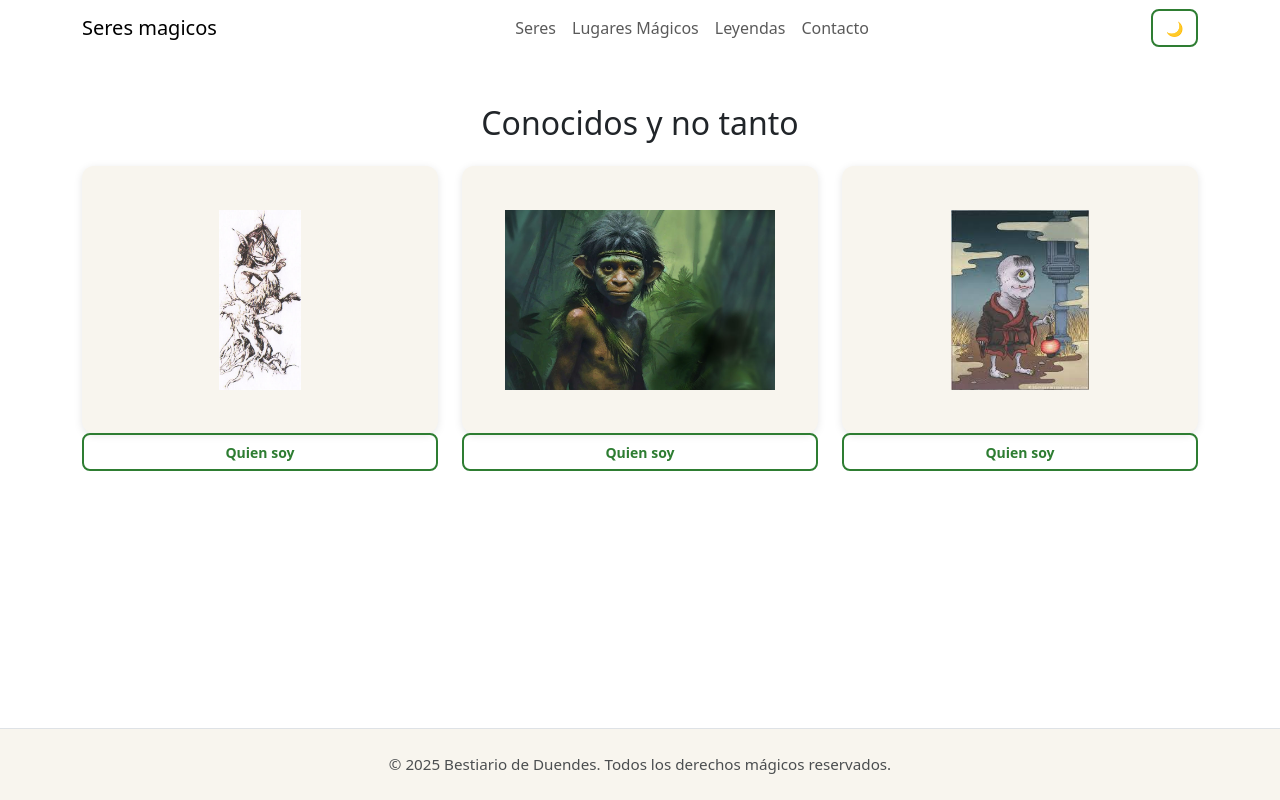
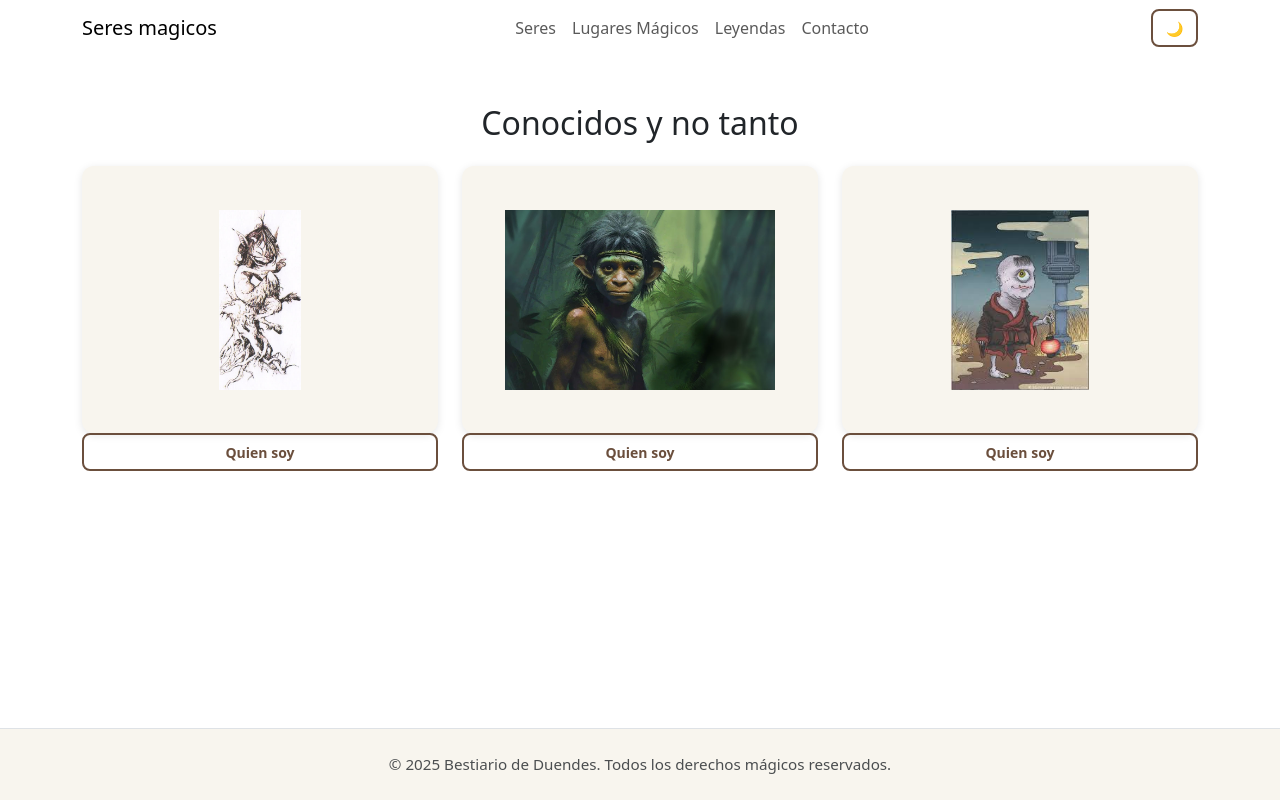
Before and after one commit to cocomicho1986/tpn3diegovazquez, a React (Vite) app: page /proyectos in a window 1280 px wide. Built offline with nearby package versions, Linux system fonts and the light colour scheme.

Commit message:
cambiar color boton a marrones

```diff
--- a/src/styles/UIButton.module.css
+++ b/src/styles/UIButton.module.css
@@ -1,6 +1,12 @@
 /* src/styles/UIButton.module.css */
+/* Paleta de colores marrón sugerida: */
+/* --color-primary: #6b4f3d; (Marrón medio) */
+/* --color-secondary: #9c7b64; (Marrón claro para hover/fondo) */
+/* --color-accent: #4a342a; (Marrón oscuro para acentos/éxito) */
+
+
 .button {
-  border: 2px solid var(--color-primary, #2e7d32);
+  border: 2px solid var(--color-primary, #6b4f3d);
   border-radius: 8px;
   font-weight: 600;
   cursor: pointer;
@@ -11,43 +17,46 @@
   text-decoration: none;
   font-family: inherit;
   user-select: none;
-  background: var(--color-primary, #2e7d32);
+  background: var(--color-primary, #6b4f3d);
+
+
   color: white;
 }
 
 button.variant-primary {
-  background: var(--color-primary, #2e7d32);
+  background: var(--color-primary, #6b4f3d);
+
   color: white;
-  border: 2px solid var(--color-primary, #2e7d32);
+  border: 2px solid var(--color-primary, #6b4f3d);
 }
 
 button.variant-primary:hover:not(.disabled) {
-  background: var(--color-secondary, #6b4f3d);
+  background: var(--color-secondary, #9c7b64);
   transform: translateY(-2px);
-  box-shadow: 0 4px 12px rgba(46, 125, 50, 0.3);
+  box-shadow: 0 4px 12px rgba(107, 79, 61, 0.3); /* Sombra basada en el color primario marrón */
 }
 
 button.variant-outline {
   background: transparent;
-  color: var(--color-primary, #2e7d32);
-  border: 2px solid var(--color-primary, #2e7d32);
+  color: var(--color-primary, #6b4f3d);
+  border: 2px solid var(--color-primary, #6b4f3d);
 }
 
 button.variant-outline:hover:not(.disabled) {
-  background: rgba(46, 125, 50, 0.1);
+  background: rgba(107, 79, 61, 0.1); /* Fondo claro para hover basado en el color primario marrón */
   transform: translateY(-2px);
 }
 
 button.variant-success {
-  background: var(--color-accent, #1976d2);
+  background: var(--color-accent, #4a342a);
   color: white;
-  border: 2px solid var(--color-accent, #1976d2);
+  border: 2px solid var(--color-accent, #4a342a);
 }
 
 button.variant-success:hover:not(.disabled) {
-  background: #1565c0;
+  background: #3e2b23; /* Tono más oscuro de --color-accent para hover */
   transform: translateY(-2px);
-  box-shadow: 0 4px 12px rgba(25, 118, 210, 0.3);
+  box-shadow: 0 4px 12px rgba(74, 52, 42, 0.3); /* Sombra basada en el color accent marrón */
 }
 
 .size-small {
@@ -77,6 +86,6 @@ button.variant-success:hover:not(.disabled) {
 }
 
 .button:focus {
-  outline: 2px solid var(--color-primary, #2e7d32);
+  outline: 2px solid var(--color-primary, #6b4f3d);
   outline-offset: 2px;
 }
```
